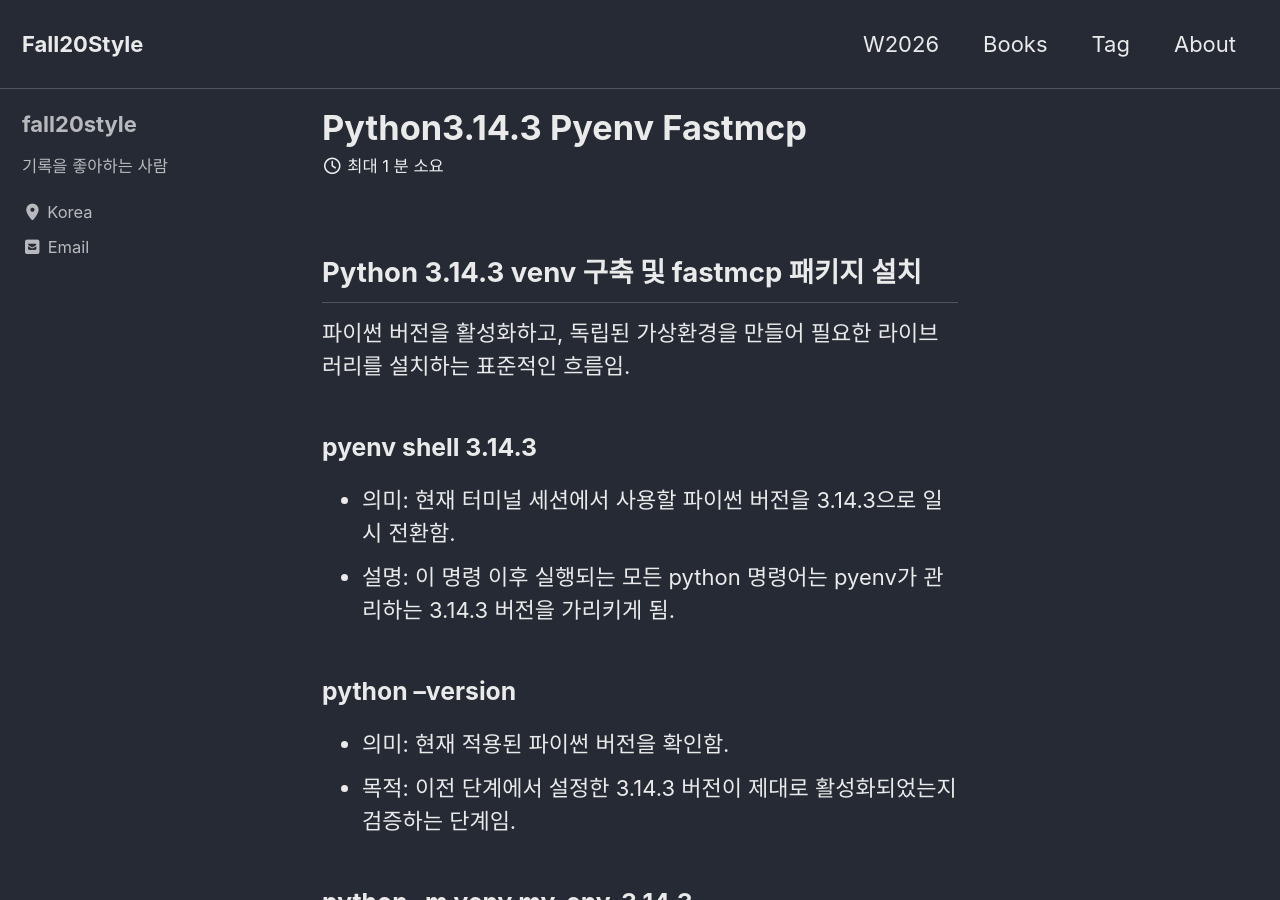
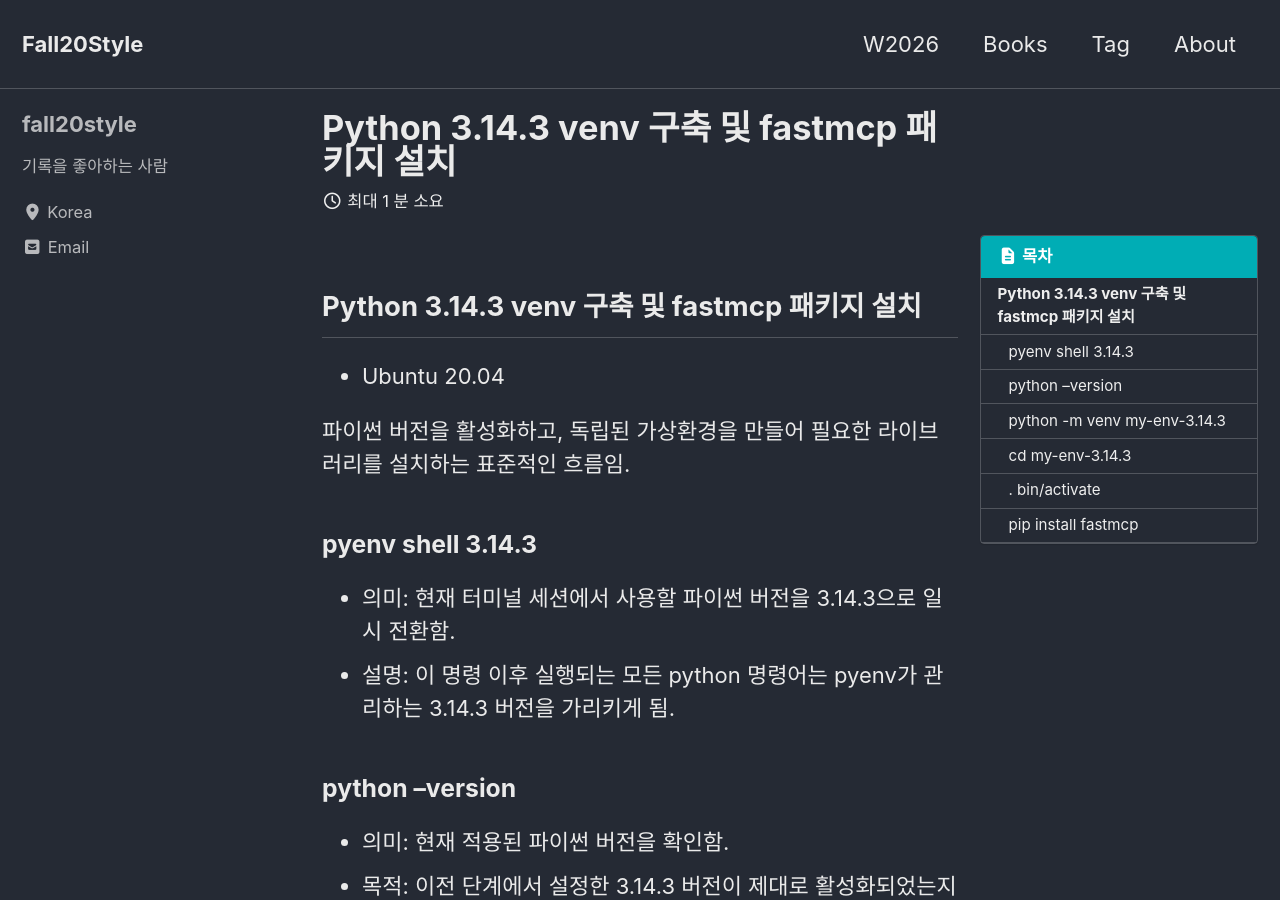
Before and after one commit to fall20style/fall20style.github.io, a Jekyll site: the page built from _posts/2026-03-29-python3.14.3-pyenv-fastmcp.md, in a window 1280 px wide and 900 px high. Built offline with Jekyll 4.4.1, drawn with Linux system fonts in a browser that asks for light colours; cached includes are drawn as plain includes.

Commit message:
Update 2026-03-29-python3.14.3-pyenv-fastmcp.md

```diff
--- a/_posts/2026-03-29-python3.14.3-pyenv-fastmcp.md
+++ b/_posts/2026-03-29-python3.14.3-pyenv-fastmcp.md
@@ -1,6 +1,23 @@
+---
+title: Python 3.14.3 venv 구축 및 fastmcp 패키지 설치
+layout: single
+author_profile: true
+read_time: true
+comments: true
+share: true
+related: true
+popular: true
+tags:
+  - 컨테이너기술
+categories:
+toc: true
+toc_sticky: true
+toc_label: 목차
+description: desc가 여기에
+---
 
 ## Python 3.14.3 venv 구축 및 fastmcp 패키지 설치
-
+- Ubuntu 20.04
 
 파이썬 버전을 활성화하고, 독립된 가상환경을 만들어 필요한 라이브러리를 설치하는 표준적인 흐름임.
 
```
